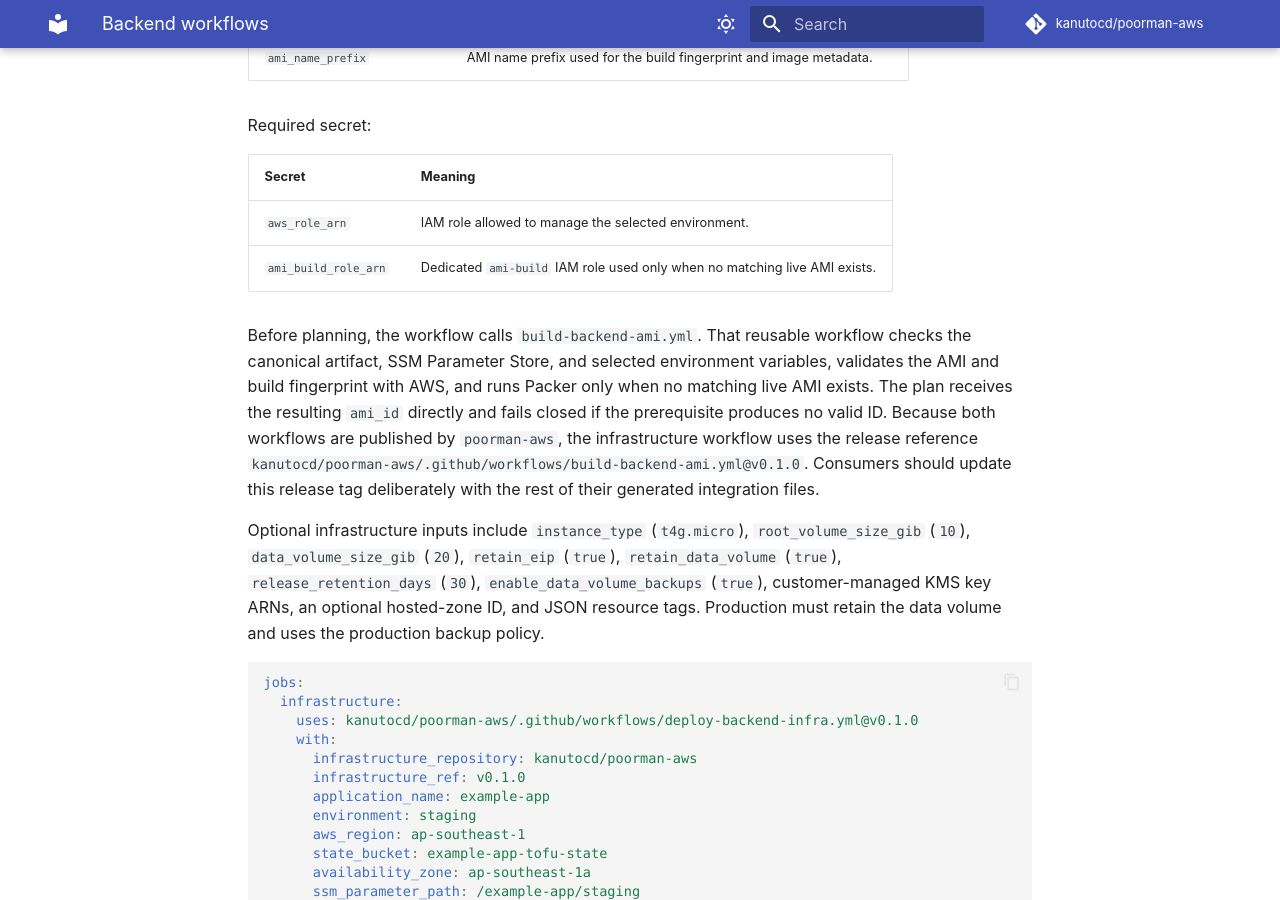
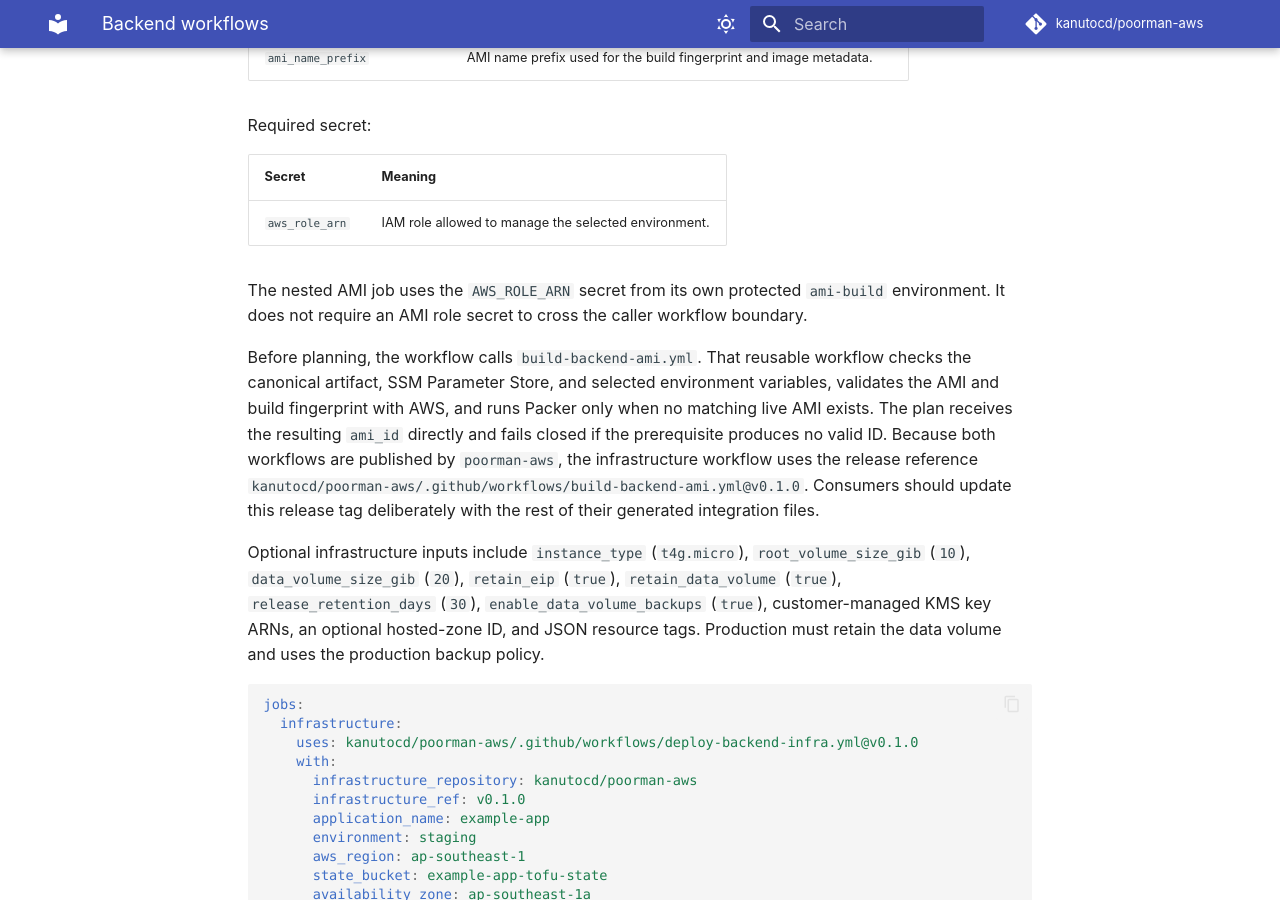
Before and after one commit to kanutocd/poorman-aws, an MkDocs documentation site: the page built from docs/mkdocs/reference/backend-workflows.md, in a window 1280 px wide and 900 px high, scrolled down 989 px. Built offline with MkDocs 1.6.1 and Material for MkDocs 9.7.7, drawn with Linux system fonts in a browser that asks for light colours; comment, search, counter and statistics services are not loaded.

Commit message:
fix(workflows): resolve nested environment credentials

```diff
--- a/docs/mkdocs/reference/backend-workflows.md
+++ b/docs/mkdocs/reference/backend-workflows.md
@@ -34,7 +34,10 @@ Required secret:
 | Secret | Meaning |
 | --- | --- |
 | `aws_role_arn` | IAM role allowed to manage the selected environment. |
-| `ami_build_role_arn` | Dedicated `ami-build` IAM role used only when no matching live AMI exists. |
+
+The nested AMI job uses the `AWS_ROLE_ARN` secret from its own protected
+`ami-build` environment. It does not require an AMI role secret to cross the
+caller workflow boundary.
 
 Before planning, the workflow calls `build-backend-ami.yml`. That reusable
 workflow checks the canonical artifact, SSM Parameter Store, and selected
```
Also changed, not shown: CHANGELOG.md (+3 -0 lines), 4 other files.
